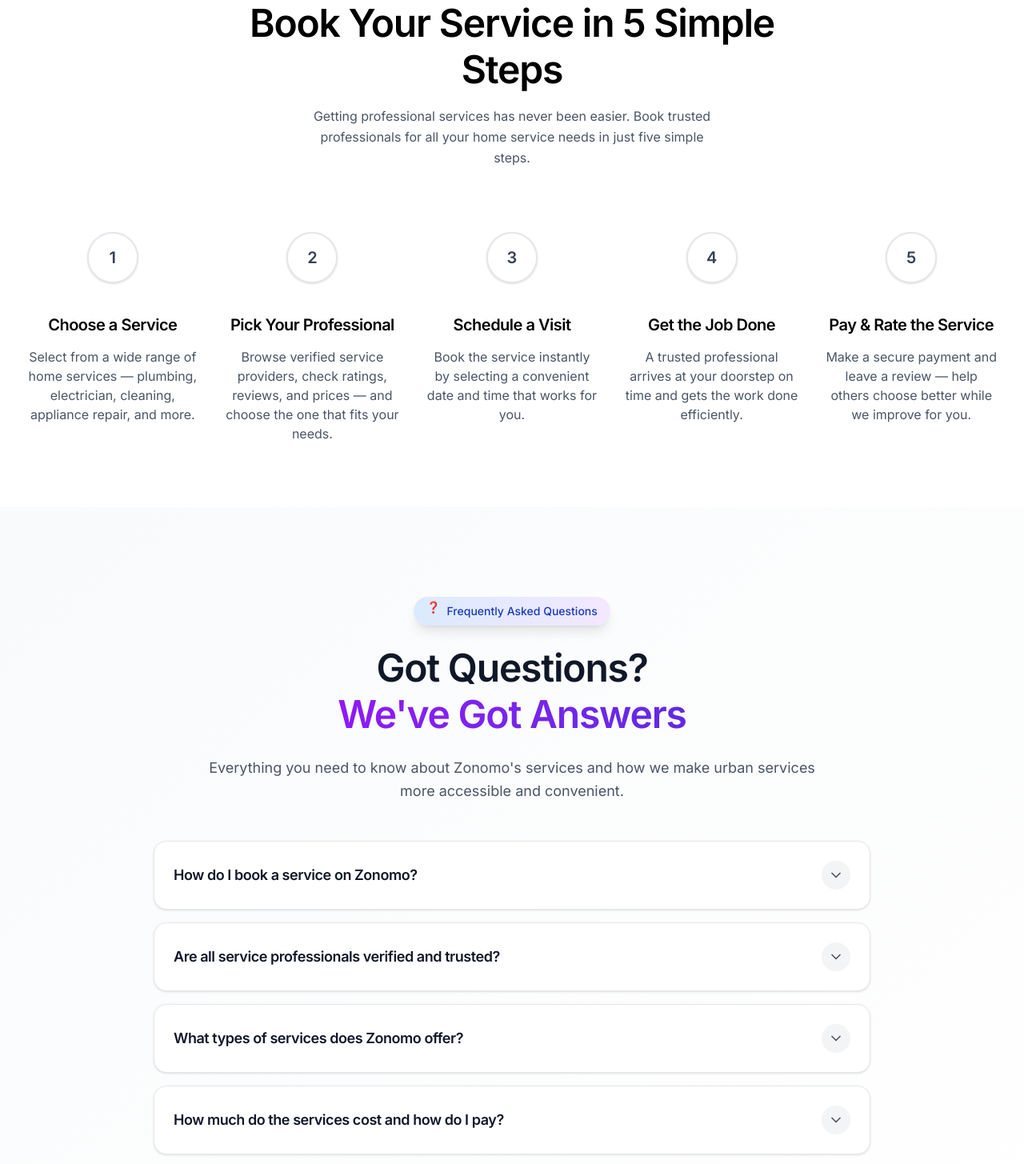
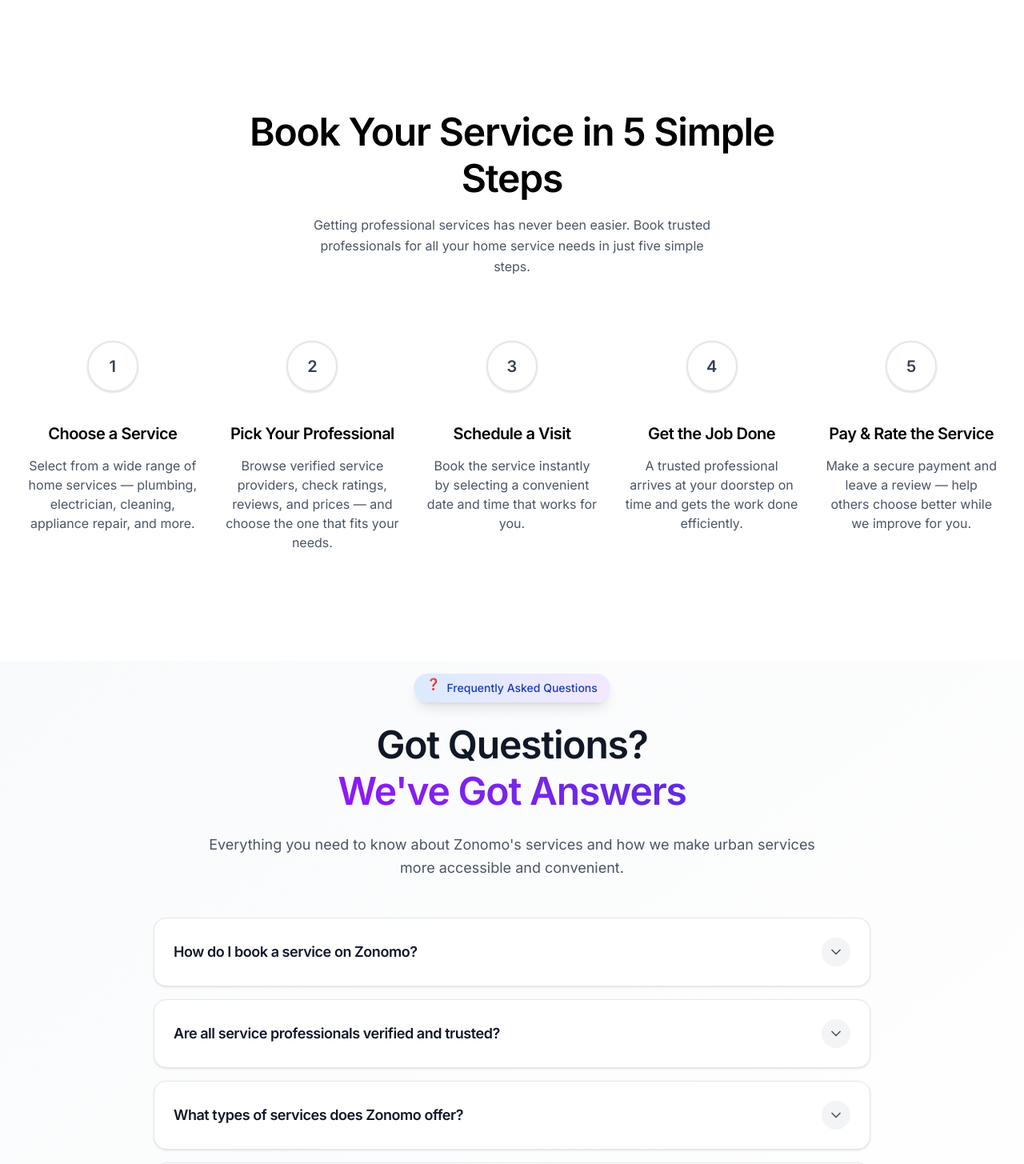
Before and after one commit to chaudhary64/zonomo-landing-page, a Next.js app: page / in a window 1280 px wide. Shown: the part 9560-11015 px from the top of the page at 80% size. Built offline with nearby package versions, Linux system fonts and the light colour scheme.

Commit message:
Refactor layout: Adjust padding and margins for improved spacing in Benefits, Booking, FAQ, and HeroParallax components

```diff
--- a/src/components/Benefits.js
+++ b/src/components/Benefits.js
@@ -151,7 +151,7 @@ export default function ServiceProvidersSection() {
   return (
     <div
       id="service-providers-section"
-      className="bg-black text-white py-12 px-3 min-h-screen flex items-start sm:items-center relative overflow-hidden"
+      className="bg-black text-white px-3 py-14 md:py-20 lg:py-40 flex items-start sm:items-center relative overflow-hidden"
     >
       <div className="w-full max-w-full sm:max-w-2xl md:max-w-3xl lg:max-w-4xl mx-auto">
         {/* Toggle Indicator */}
--- a/src/components/Booking.js
+++ b/src/components/Booking.js
@@ -27,7 +27,7 @@ function Booking() {
   }, []);
 
   return (
-    <section id="hitw" className="py-10 bg-white sm:py-16 lg:py-20 mb-0">
+    <section id="hitw" className="bg-white mt-16 sm:mt-24 lg:mt-34 mb-0">
       <div className="px-4 mx-auto max-w-7xl sm:px-6 lg:px-8">
         <div className="max-w-2xl mx-auto text-center">
           <h2 className="text-3xl font-bold leading-tight text-black sm:text-4xl lg:text-5xl font-inter">
--- a/src/components/faq/Faq.js
+++ b/src/components/faq/Faq.js
@@ -88,7 +88,7 @@ const FAQ = () => {
   return (
     <section
       id="faq"
-      className="py-16 bg-gradient-to-br from-gray-50 to-white sm:py-20 lg:py-24 min-h-screen"
+      className="bg-gradient-to-br from-gray-50 to-white my-16 sm:my-24 lg:my-34"
     >
       <div className="px-4 mx-auto max-w-7xl sm:px-6 lg:px-8">
         {/* Header */}
--- a/src/components/ui/hero-parallax.js
+++ b/src/components/ui/hero-parallax.js
@@ -94,7 +94,7 @@ export const HeroParallax = ({ products }) => {
     <div
       id="service-pro-main"
       ref={ref}
-      className="py-36 overflow-hidden bg-black antialiased relative flex flex-col self-auto [perspective:1000px] [transform-style:preserve-3d]"
+      className="pt-36 overflow-hidden bg-black antialiased relative flex flex-col self-auto [perspective:1000px] [transform-style:preserve-3d]"
     >
       <Header />
       <motion.div
```
